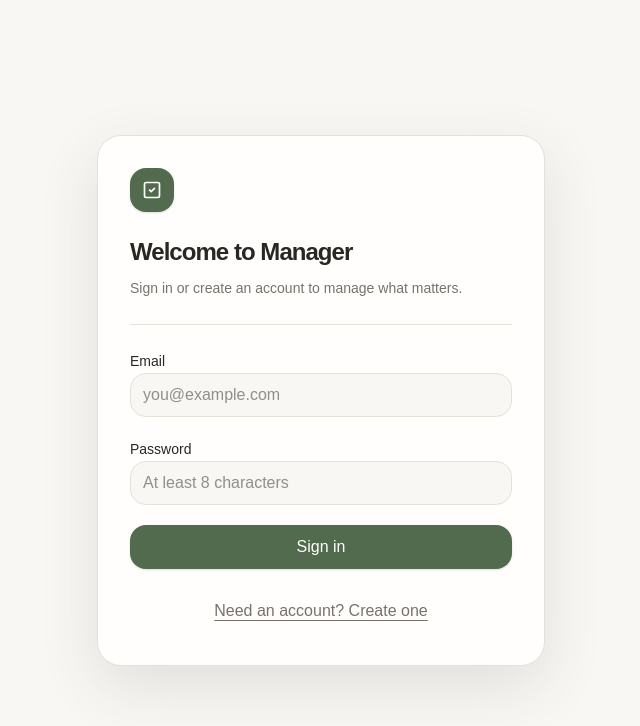
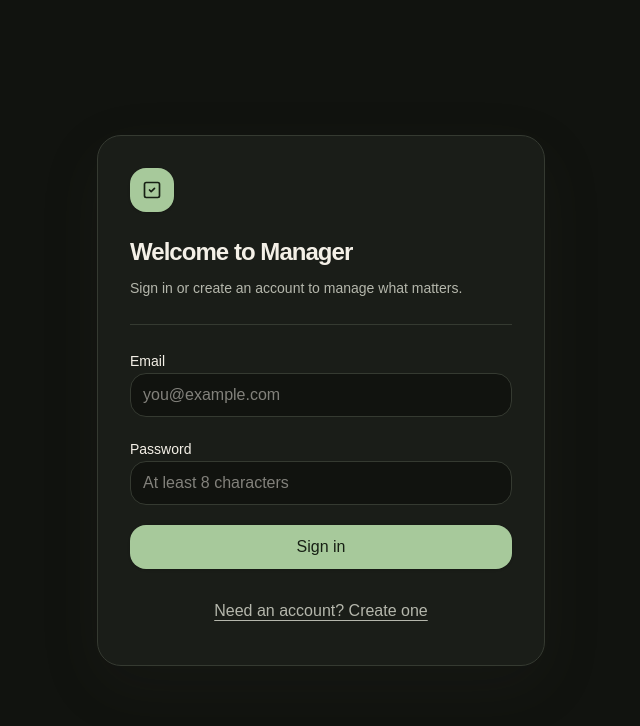
Before and after one commit to tawf567/Manager, a Next.js app: page /login in a window 1280 px wide. Shown: the top 726 px of the page, without its empty margins (319-959 px from the left). Built offline with nearby package versions, Linux system fonts and the light colour scheme.

Commit message:
Add dark theme and upcoming task reminder

```diff
--- a/app/globals.css
+++ b/app/globals.css
@@ -21,22 +21,22 @@
 }
 
 :root {
-  color-scheme: light;
-  --background: #f8f7f4;
-  --foreground: #292722;
-  --card: #fffefd;
-  --card-foreground: #292722;
-  --popover: #fffefd;
-  --popover-foreground: #292722;
-  --primary: #526a4d;
-  --primary-foreground: #ffffff;
-  --secondary: #f0eee8;
-  --secondary-foreground: #39362f;
-  --muted: #f4f2ed;
-  --muted-foreground: #77736a;
-  --border: #e5e1d8;
-  --input: #d8d3c9;
-  --ring: #8ba284;
+  color-scheme: dark;
+  --background: #11130f;
+  --foreground: #f4f0e7;
+  --card: #1a1d18;
+  --card-foreground: #f4f0e7;
+  --popover: #23261f;
+  --popover-foreground: #f4f0e7;
+  --primary: #a7c99b;
+  --primary-foreground: #172014;
+  --secondary: #252920;
+  --secondary-foreground: #f4f0e7;
+  --muted: #2d3129;
+  --muted-foreground: #b5b7ac;
+  --border: #353a31;
+  --input: #4b5147;
+  --ring: #bad9ae;
 }
 
 * {
@@ -50,7 +50,7 @@ html {
 body {
   min-width: 320px;
   background:
-    radial-gradient(circle at top left, #f0eee8 0, transparent 31rem), var(--background);
+    radial-gradient(circle at top left, #20281d 0, transparent 31rem), var(--background);
   color: var(--foreground);
   font-family: Arial, Helvetica, sans-serif;
   -webkit-font-smoothing: antialiased;
--- a/components/achievements/achievements-timeline.tsx
+++ b/components/achievements/achievements-timeline.tsx
@@ -85,7 +85,7 @@ export function AchievementsTimeline() {
           <Plus aria-hidden="true" className="size-4" /> Add to journal
         </Button>
       </form>
-      {message ? <p className="text-sm text-red-700">{message}</p> : null}
+      {message ? <p className="text-sm text-red-300">{message}</p> : null}
       <div className="space-y-3">
         {items.length ? (
           items.map((item) => (
--- a/components/auth/auth-form.tsx
+++ b/components/auth/auth-form.tsx
@@ -107,8 +107,8 @@ export function AuthForm() {
           type="password"
         />
       </div>
-      {error ? <p className="text-sm text-red-700">{error}</p> : null}
-      {message ? <p className="text-sm text-emerald-700">{message}</p> : null}
+      {error ? <p className="text-sm text-red-300">{error}</p> : null}
+      {message ? <p className="text-sm text-emerald-300">{message}</p> : null}
       <Button className="w-full" disabled={isPending} type="submit">
         {isPending ? "Please wait…" : mode === "sign-in" ? "Sign in" : "Create account"}
       </Button>
--- a/components/objectives/objective-cards.tsx
+++ b/components/objectives/objective-cards.tsx
@@ -48,8 +48,8 @@ export function ObjectiveCards() {
           <span
             className="grid size-9 place-items-center rounded-xl"
             style={{
-              backgroundColor: `${objective.color ?? "#526a4d"}22`,
-              color: objective.color ?? "#526a4d",
+              backgroundColor: `${objective.color ?? "#a7c99b"}22`,
+              color: objective.color ?? "#a7c99b",
             }}
           >
             <ObjectiveIcon className="size-5" icon={objective.icon} />
--- a/components/objectives/objectives-manager.tsx
+++ b/components/objectives/objectives-manager.tsx
@@ -17,7 +17,7 @@ import { objectiveSchema } from "@/lib/validation/objective";
 import type { Objective } from "@/types/objective";
 
 type Draft = { name: string; description: string; color: string };
-const blankDraft: Draft = { name: "", description: "", color: "#526a4d" };
+const blankDraft: Draft = { name: "", description: "", color: "#a7c99b" };
 
 export function ObjectivesManager() {
   const [objectives, setObjectives] = useState<Objective[]>([]);
@@ -53,7 +53,7 @@ export function ObjectivesManager() {
     setDraft({
       name: objective.name,
       description: objective.description ?? "",
-      color: objective.color ?? "#526a4d",
+      color: objective.color ?? "#a7c99b",
     });
     setIsCreating(false);
     setMessage(undefined);
@@ -207,7 +207,7 @@ export function ObjectivesManager() {
           </div>
         </form>
       ) : null}
-      {message ? <p className="text-sm text-red-700">{message}</p> : null}
+      {message ? <p className="text-sm text-red-300">{message}</p> : null}
       <div className="space-y-2">
         {objectives.map((objective) => (
           <article
@@ -216,7 +216,7 @@ export function ObjectivesManager() {
           >
             <span
               className="size-3 rounded-full"
-              style={{ backgroundColor: objective.color ?? "#526a4d" }}
+              style={{ backgroundColor: objective.color ?? "#a7c99b" }}
             />
             <div className="min-w-0 flex-1">
               <h3 className="truncate text-sm font-medium">{objective.name}</h3>
--- a/components/performance/performance-dashboard.tsx
+++ b/components/performance/performance-dashboard.tsx
@@ -141,17 +141,17 @@ export function PerformanceDashboard() {
         <div className="mt-6 h-64">
           <ResponsiveContainer height="100%" width="100%">
             <BarChart data={chartData}>
-              <XAxis dataKey="day" stroke="#aaa59a" tick={{ fontSize: 11 }} />
-              <YAxis allowDecimals={false} stroke="#aaa59a" tick={{ fontSize: 11 }} />
+              <XAxis dataKey="day" stroke="#8f9489" tick={{ fontSize: 11 }} />
+              <YAxis allowDecimals={false} stroke="#8f9489" tick={{ fontSize: 11 }} />
               <Tooltip
                 contentStyle={{
-                  background: "#fffefd",
-                  border: "1px solid #e5e1d8",
+                  background: "#23261f",
+                  border: "1px solid #353a31",
                   borderRadius: 12,
-                  color: "#292722",
+                  color: "#f4f0e7",
                 }}
               />
-              <Bar dataKey="completed" fill="#526a4d" radius={[6, 6, 0, 0]} />
+              <Bar dataKey="completed" fill="#a7c99b" radius={[6, 6, 0, 0]} />
             </BarChart>
           </ResponsiveContainer>
         </div>
--- a/components/tasks/tasks-manager.tsx
+++ b/components/tasks/tasks-manager.tsx
@@ -178,7 +178,7 @@ export function TasksManager() {
           </div>
         </form>
       ) : null}
-      {message ? <p className="text-sm text-red-700">{message}</p> : null}
+      {message ? <p className="text-sm text-red-300">{message}</p> : null}
       <div className="space-y-2">
         {tasks.map((task) => (
           <article
--- a/components/trackers/tracker-dashboard.tsx
+++ b/components/trackers/tracker-dashboard.tsx
@@ -149,7 +149,7 @@ export function TrackerDashboard() {
           Add tracker
         </Button>
       </form>
-      {message ? <p className="text-sm text-red-700">{message}</p> : null}
+      {message ? <p className="text-sm text-red-300">{message}</p> : null}
       <div className="grid gap-3 lg:grid-cols-2">
         {trackers.length === 0 ? (
           <p className="border-border bg-card text-muted-foreground rounded-3xl border border-dashed p-8 text-center text-sm leading-6 lg:col-span-2">
```
Also changed, not shown: components/tasks/today-tasks.tsx (+46 -3 lines).
